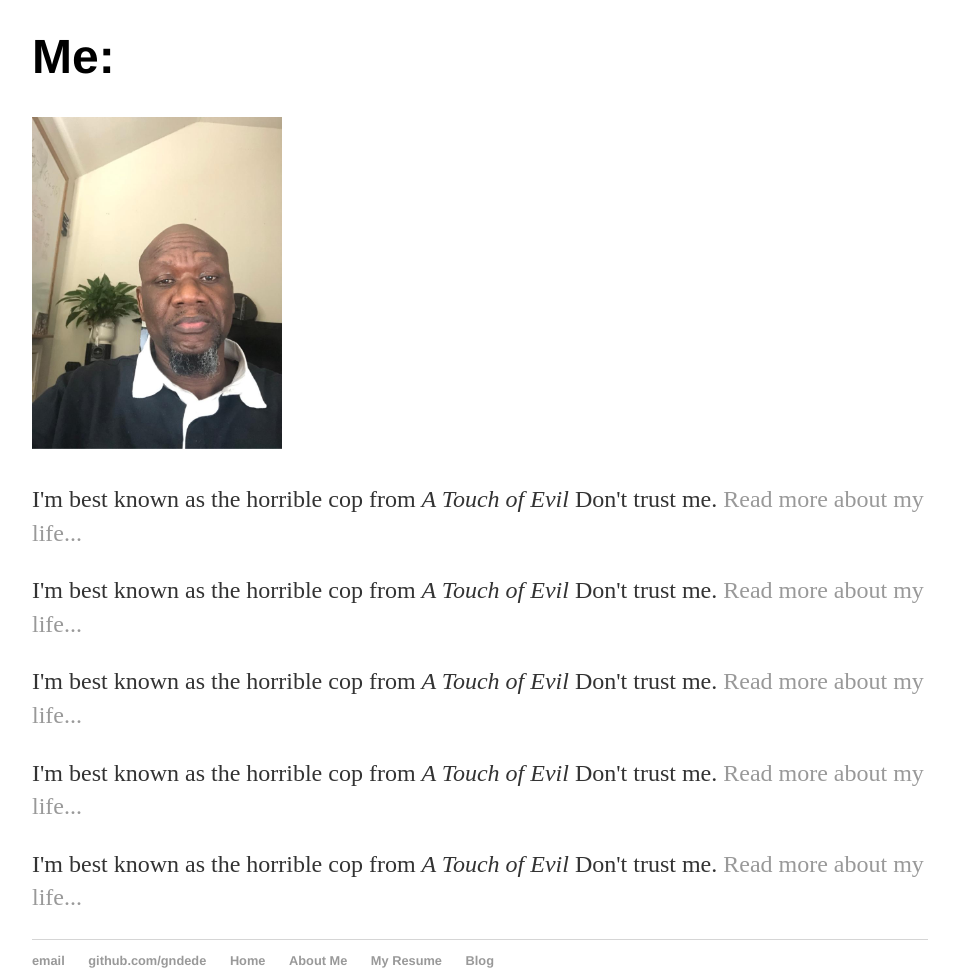
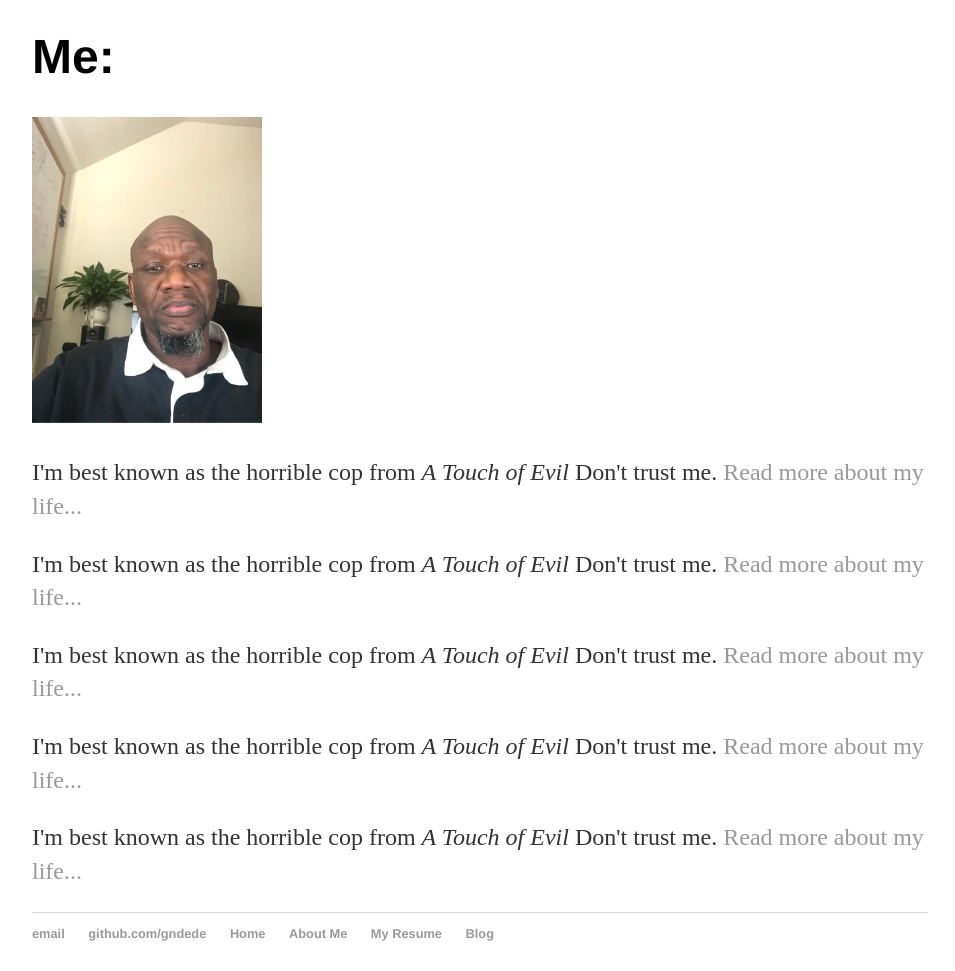
Before and after one commit to gndedesmu/gndede-smu.edu, a plain HTML site: page aboutme.html in a window 1280 px wide. Shown: the part 656-1627 px from the top of the page, without its empty margins (160-1115 px from the left). Drawn offline with Linux system fonts and the light colour scheme.

Commit message:
Update aboutme.html

```diff
--- a/aboutme.html
+++ b/aboutme.html
@@ -24,7 +24,7 @@
 			<p>I'm best known as the horrible cop from <em>A Touch of Evil</em> Don't trust me. <a href="/about">Read more about my life...</a></p>
 			<p>I'm best known as the horrible cop from <em>A Touch of Evil</em> Don't trust me. <a href="/about">Read more about my life...</a></p>
     			<h1>Me:</h1>
-			<p><img src="WhatsApp Image 2021-03-22 at 11.28.49 PM.jpeg" width=250px; height:150px;></p>
+			<p><img src="WhatsApp Image 2021-03-22 at 11.28.49 PM.jpeg" width=230px; height:100px;></p>
 			<p>I'm best known as the horrible cop from <em>A Touch of Evil</em> Don't trust me. <a href="/about">Read more about my life...</a></p>
 			<p>I'm best known as the horrible cop from <em>A Touch of Evil</em> Don't trust me. <a href="/about">Read more about my life...</a></p>
 			<p>I'm best known as the horrible cop from <em>A Touch of Evil</em> Don't trust me. <a href="/about">Read more about my life...</a></p>
```
